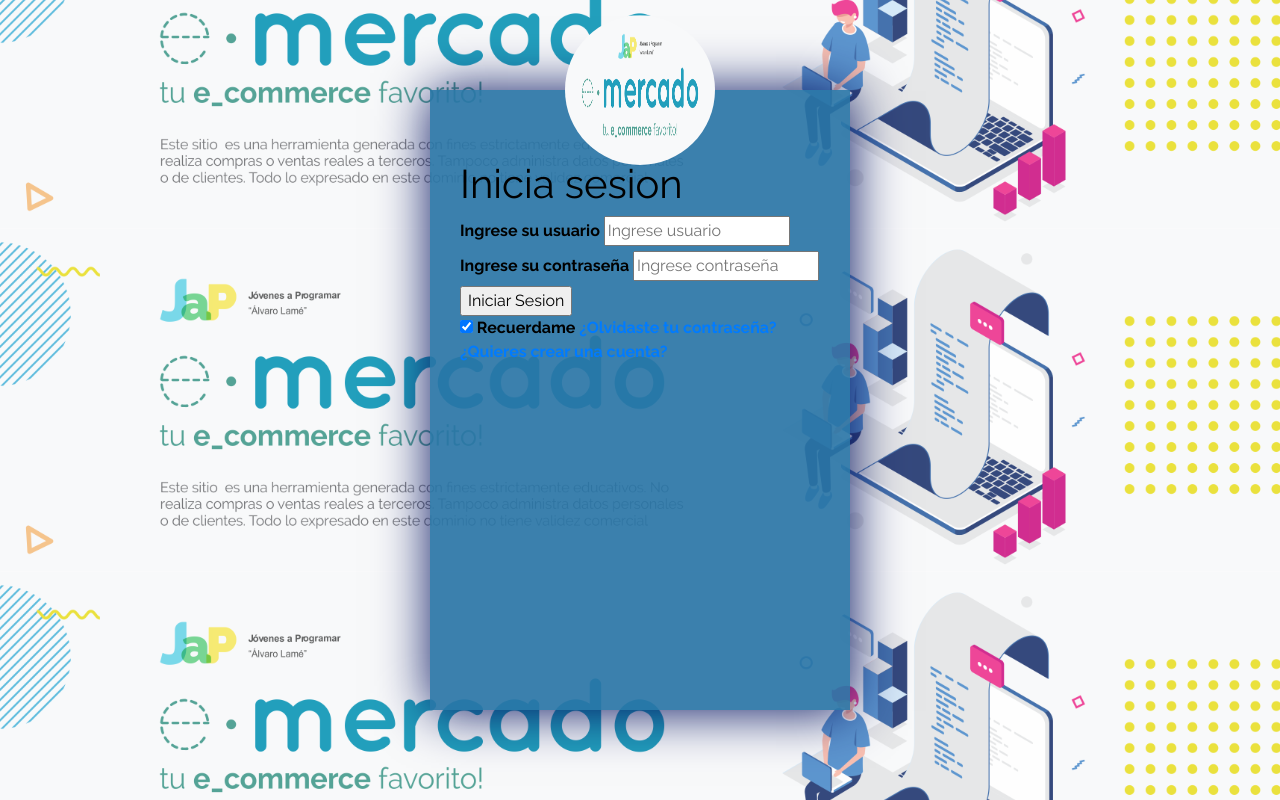
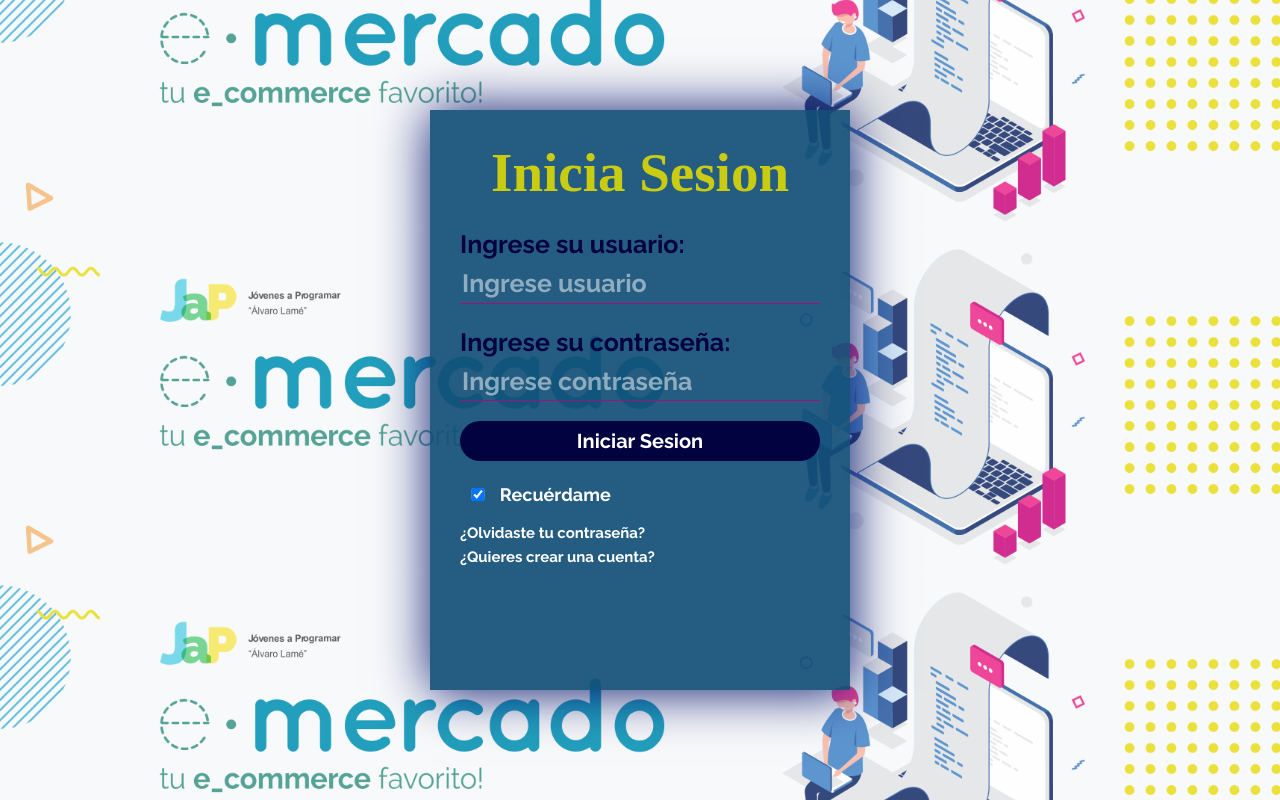
Before and after one commit to Matustylee/Jap_repository, a plain HTML site: page login.html in a window 1280 px wide. Drawn offline with Linux system fonts and the light colour scheme.

Commit message:
Cambios login
Actualizacion de box etc

```diff
--- a/css/StyleLogin.css
+++ b/css/StyleLogin.css
@@ -1,9 +1,9 @@
 body {
+  margin: 0;
   padding: 0;
-  margin: 0;
-  background: url('../img/cover_back.png') ;
-  background-size: contain ;
-  background-position: center;
+  background: url("../img/loginwallpaper.png");
+  background-size: contain;
+  background-position: center ;
   background-repeat: repeat;
   height: 100vh;
   color: black;
@@ -15,33 +15,94 @@
 
 .login-box{
     width: 420px;
-    height: 620px;
-    background:rgba(40, 116, 166, 0.904) ;
-    box-shadow: 1px 1px 50px rgb(3, 17, 95);
-    color: black;
+    height: 580px;
+    background:rgba(16, 78, 119, 0.904) ;
+    box-shadow: 1px 1px 50px rgb(2, 18, 107);
     top: 50%;
     left: 50%;
     position: absolute;
     transform: translate(-50%, -50%);
     box-sizing: border-box;
-    padding: 70px 30px;
+    padding: 30px 30px;
 
 
 }
 
-.login-box .avatar{
-    width: 150px;
-    height: 150px;
-    border-radius: 50%;
-    position:absolute;
-    top:-75px;
-    left: calc(50% - 75px);
+
+
+.login-box h1 {
+    margin: 0px;
+    padding: 0px 0 20px;
+    text-align: center;
+    font-family: 'Times New Roman', Times, serif;
+    font-size: 55px;
+    font-weight: bold;
+    color: rgb(201, 204, 16);
+
+
+}
+.login-box label{
+    margin: 0;
+    padding:0;
+    font-weight: bold;
+    display: block;
+    color: rgb(2, 2, 65);
+    font-size: 25px;
+
 }
 
-.login h1 {
-    margin:0;
-    padding: 0;
-    font-weight: bold;
-    display: block;
+.login-box input{
+    width: 100%;
+    margin-bottom: 20px;
 
 }
+
+.login-box input[type="text"],
+.login-box input[type="password"]{
+    border: none;
+    border-bottom: 1px solid rgba(168, 15, 117, 0.993);
+    background: transparent;
+    outline: none;
+    height: 40px;
+    color: black;
+    font-size: 25px;
+    font-weight: bold;
+
+}
+
+.login-box ::placeholder{
+    color: rgba(255, 255, 255, 0.493);
+}
+#login-button{
+    border: none;
+    outline: none;
+    height: 40px;
+    background: rgb(2, 2, 65);
+    color: white;
+    font-weight: bold;
+    font-size: 20px;
+    border-radius: 20px;
+}
+
+.login-box a {
+    text-decoration: none;
+    font-size: 15px;
+    line-height: 20px;
+    color: white;
+
+}
+
+.login-box a:hover{
+    color: black;
+}
+
+.login-box .checkbox{
+   width: 10%;
+
+}
+
+#recuerdame {
+    font-size: 18px;
+    color: white;
+
+}
--- a/login.html
+++ b/login.html
@@ -10,24 +10,24 @@
   <link rel="canonical" href="https://getbootstrap.com/docs/4.3/examples/album/">
   <link href="https://fonts.googleapis.com/css?family=Raleway:300,300i,400,400i,700,700i,900,900i" rel="stylesheet">
   <link href="css/bootstrap.min.css" rel="stylesheet">
-  <link href="css/StyleLogin.css" rel="stylesheet">
+  <link href="css/stylelogin.css" rel="stylesheet">
 </head>
 <body>
 
 
     <div class ="login-box">
-    <img  class="avatar"src="img/login.png" alt="logo de login">
-    <h1>Inicia sesion</h1>
+
+    <h1>Inicia Sesion</h1>
     <form id="formulario">
-      <label for="usuario">Ingrese su usuario</label>
+      <label for="usuario">Ingrese su usuario:</label>
       <input type="text" name="usuario" placeholder="Ingrese usuario" required>
-      <label for="pass">Ingrese su contraseña</label>
+      <label for="pass">Ingrese su contraseña:</label>
       <input type="password" name="pass" placeholder="Ingrese contraseña" required>
       <input type= "submit"  id="login-button"value="Iniciar Sesion">
       <div id="recuerdame-container">
-        <input type="checkbox" id="checkbox-2-1" class="checkbox" checked="checked"/>
-        <span id="recuerdame">Recuerdame</span>
-        <a href="#">¿Olvidaste tu contraseña?</a>
+        <input type="checkbox" id="checkbox1" class="checkbox" checked="checked"/>
+        <span id="recuerdame">Recuérdame</span><br>
+        <a href="#">¿Olvidaste tu contraseña?</a><br>
         <a href="#">¿Quieres crear una cuenta?</a>
       </div>
     </form>
```
Also changed, not shown: img/cover_persona.png (added), img/em.png (added), img/loginbackground.png (added), img/loginbackground3.png (added), img/loginwallpaper.png (added).
